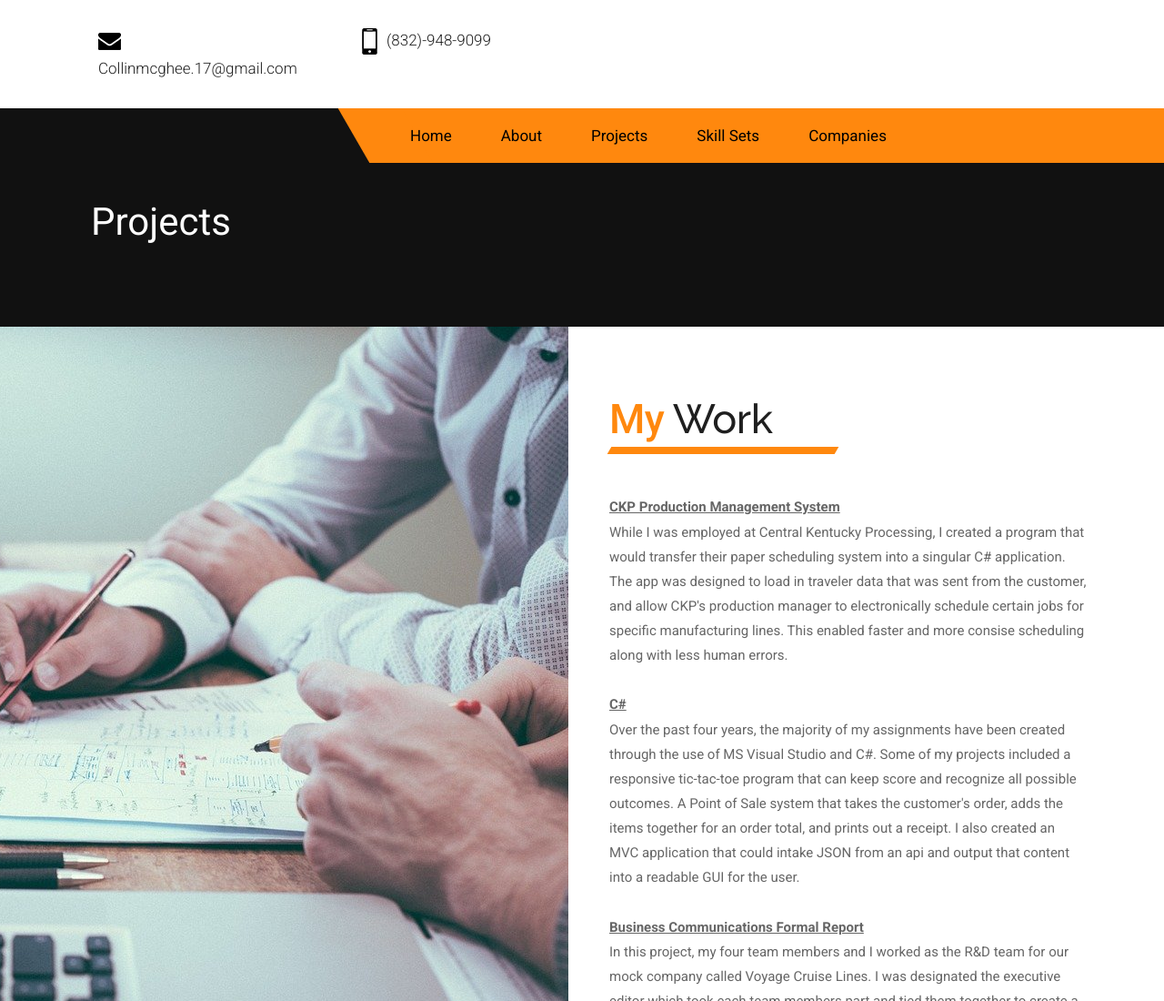
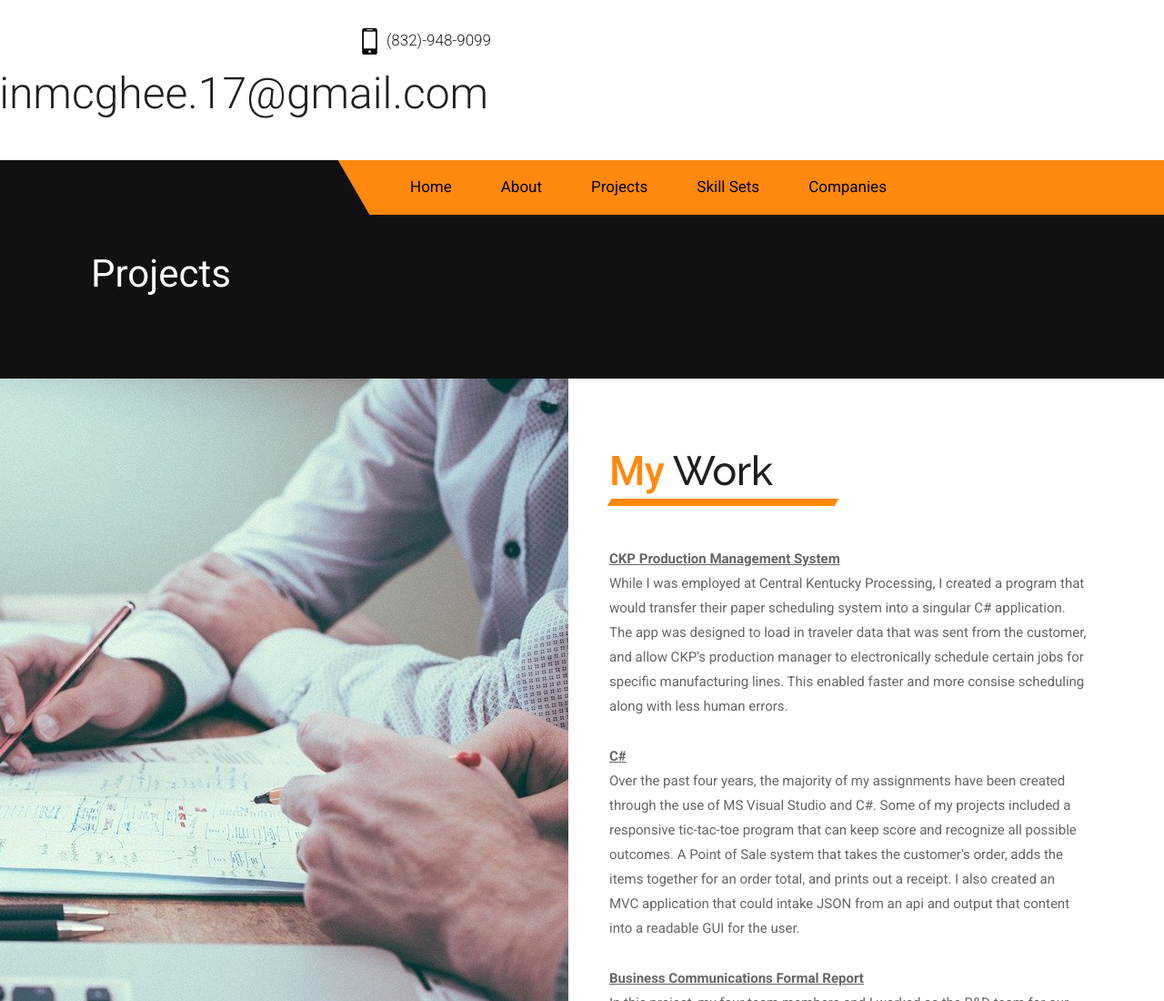
Before and after one commit to mcghecol/mcghecol.github.io, a plain HTML site: page projects.html in a window 1280 px wide. Shown: the top 1100 px of the page at 91% size. Drawn offline with Linux system fonts and the light colour scheme.

Commit message:
Font size

```diff
--- a/projects.html
+++ b/projects.html
@@ -55,7 +55,7 @@
                 <div class="row">
                     <div class="site_information">
                         <ul>
-                            <li><a href="mailto:collinmcghee.17@gmail.com"><img src="images/mail_icon.png" alt="#" />Collinmcghee.17@gmail.com</a></li>
+                            <li><a href="mailto:collinmcghee.17@gmail.com"><img src="images/mail_icon.png" alt="#" /><font size="10">Collinmcghee.17@gmail.com</font></a></li>
                             <li><a href="tel:collin.d.mcghee-1@ou.edu"><img src="images/phone_icon.png" alt="#" />(832)-948-9099</a></li>
                         </ul>
                     </div>
```
